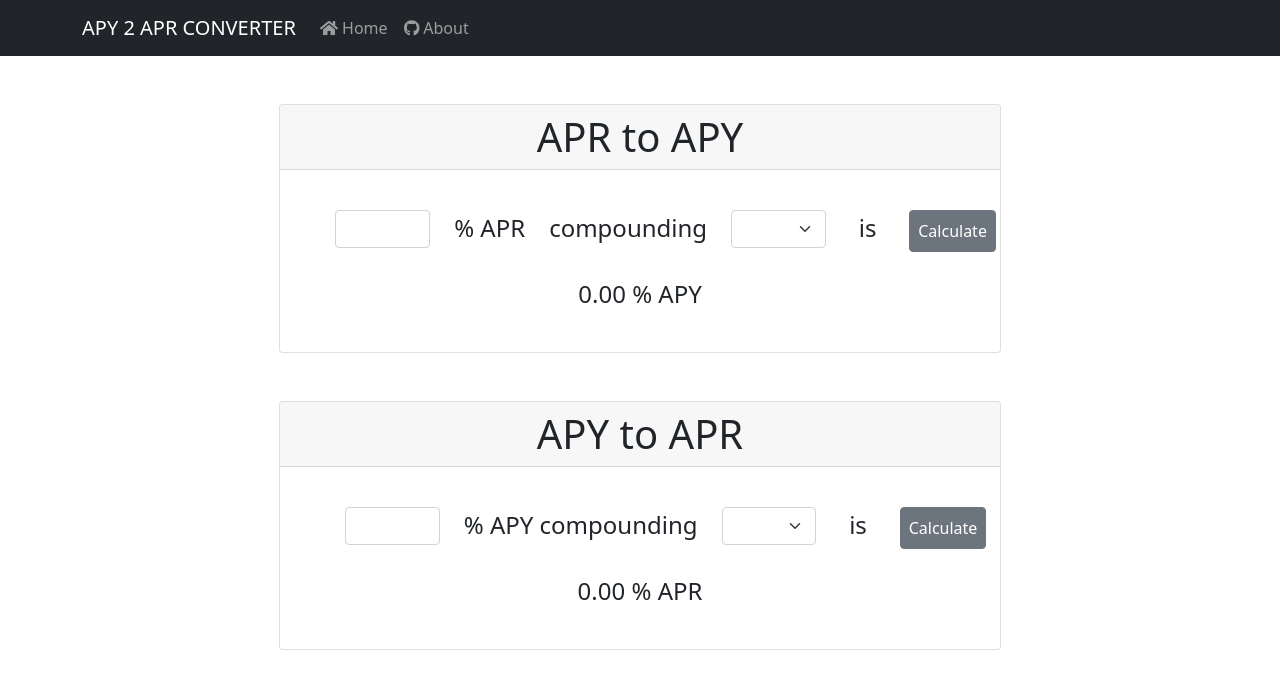
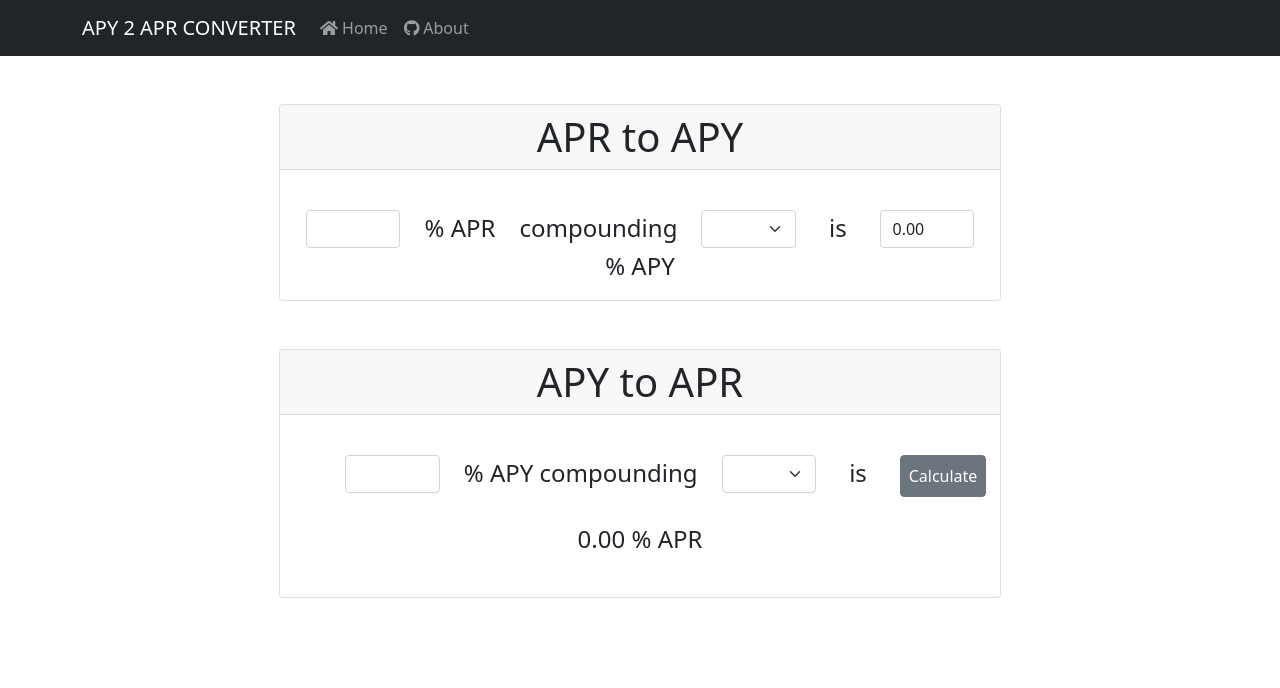
Before and after one commit to Laurent34000/aprtoapy, a React (Create React App) app in the folder ata/: page / in a window 1280 px wide. Shown: the top 688 px of the page. Built offline with nearby package versions, Linux system fonts and the light colour scheme.

Commit message:
total commit

```diff
--- a/ata/src/hookscomponents/AprToApy.js
+++ b/ata/src/hookscomponents/AprToApy.js
@@ -3,19 +3,16 @@ import React, { useState } from "react";
 const AprToApy = () => {
   const [yourApr, setYourApr] = useState("");
   const [period, setPeriod] = useState("");
-  const [total, setTotal] = useState();
+  const [total1, setTotal1] = useState();
 
-  const handleTotal = (e) => {
-    e.preventDefault();
-    setTotal((Math.pow(1 + Number(yourApr) / 100 / period, period) - 1) * 100);
-  };
+
 
   return (
     <div className="container mt-5 col-sm-7">
       <div className="card">
                  <h1 className="card-header">APR to APY</h1>
       <div className="card-body mt-4">
-                <form  onSubmit={handleTotal}>
+                <form >
       <div className="row form-group justify-content-center" >
         <div className="col-sm-2">
         <input
@@ -42,18 +39,13 @@ const AprToApy = () => {
           </select>
           </div>
           <span className="col-sm-1">is</span>
-          <div className="col-sm-1">
-          <button className="btn btn-secondary w-auto p-2" type="submit">
-            Calculate
-          </button>
+          <div className="col-sm-2">
+          <input className="form-control" type="number" value={((Math.pow(1 + Number(yourApr) / 100 / period, period) - 1) * 100).toFixed(2)} onChange={(e)=> setTotal1(e.target.value)}></input>
           </div>
+          % APY
+
       </div>
-          <p className="m-4">
-            {isNaN(Number(total).toFixed(2))
-              ? "0.00"
-              : Number(total).toFixed(2)}{" "}
-            % APY
-          </p>
+
         </form>
         </div>
         </div>
```
